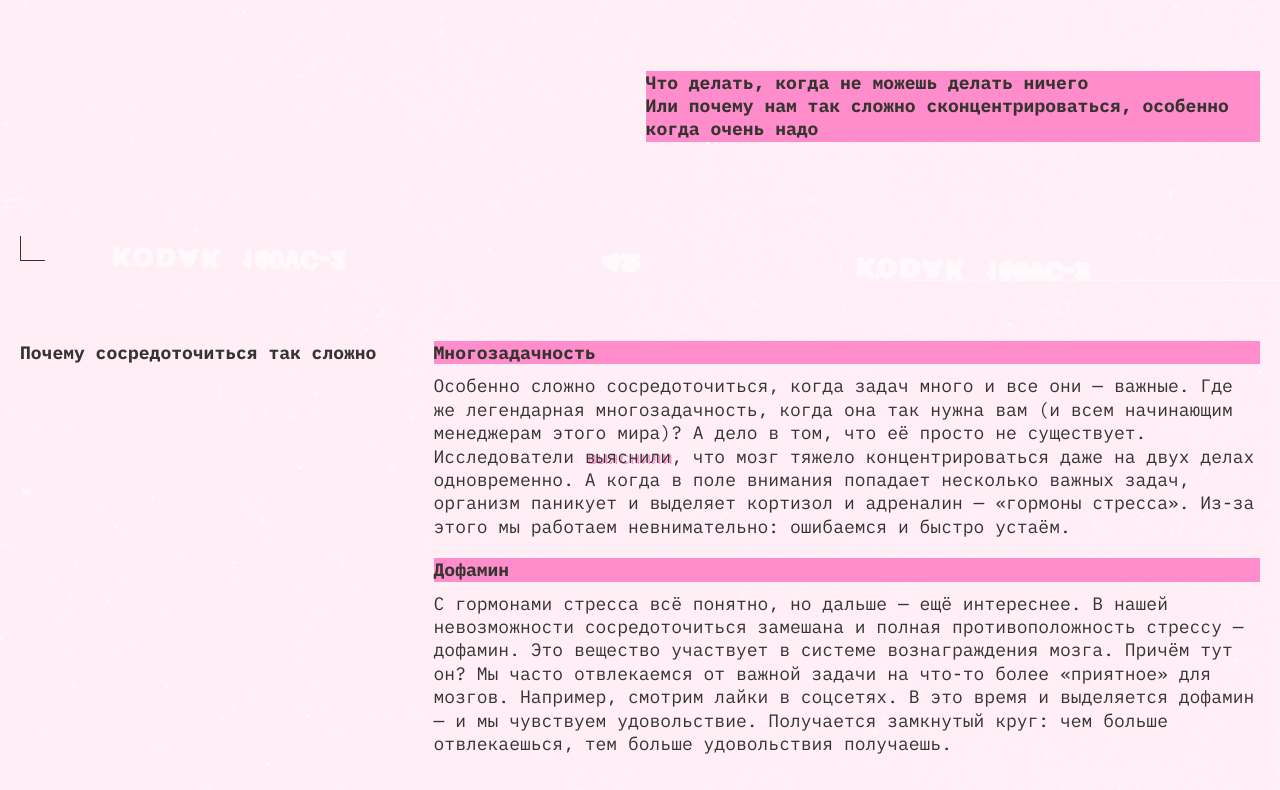
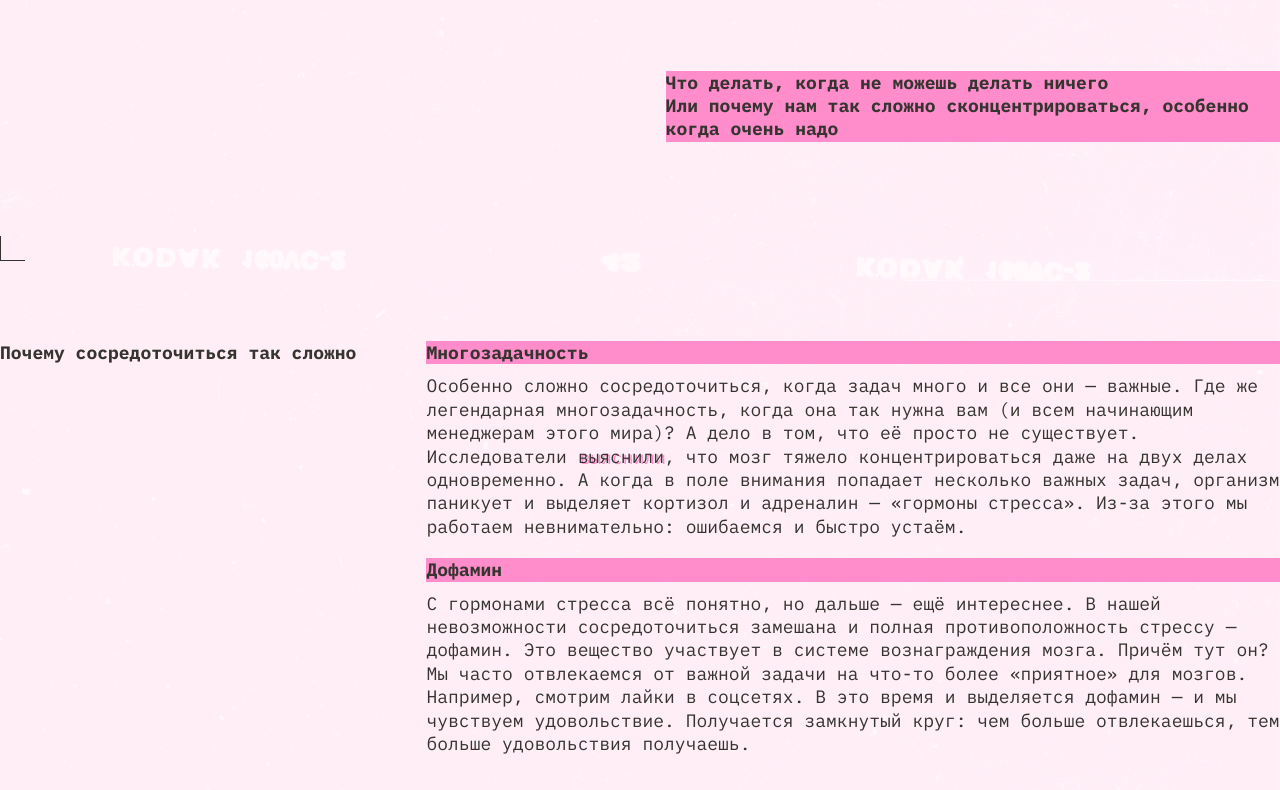
Before and after one commit to Snowdance98/slozhno-sosredotochitsya-fd, a website: page index.html in a window 1280 px wide. Shown: the part 519-1309 px from the top of the page. Drawn offline with Linux system fonts and the light colour scheme.

Commit message:
trying to reset body 5

```diff
--- a/styles/style.css
+++ b/styles/style.css
@@ -225,10 +225,6 @@ section:not(:first-of-type) {
 }
 
 @media (width >= 768px) {
-  .page {
-    padding: 0 20px;
-  }
-
   .header {
     min-block-size: 1024px;
     grid-template-rows: 0.7fr 1fr 0.7fr;
```
